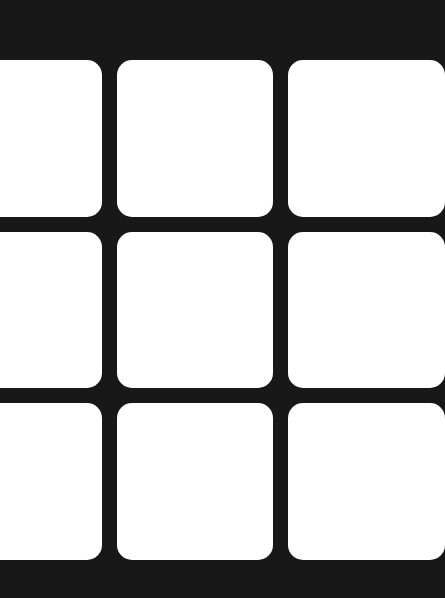
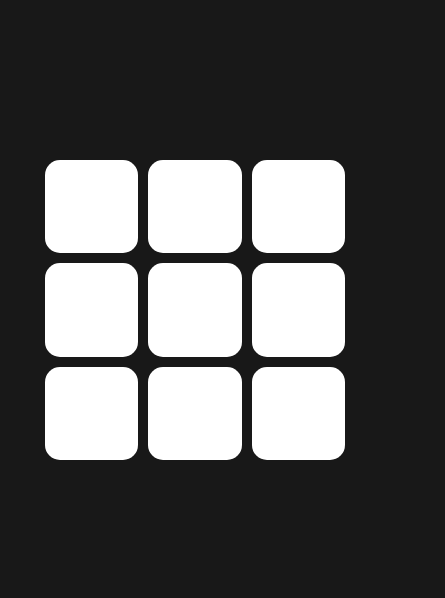
Before and after one commit to VladimirrAndreevich/tic-tac-toe, a plain HTML site: page index.html in a window 390 px wide. Shown: the part 112-710 px from the top of the page, 445 px wide, since content can reach past the window. Drawn offline with Linux system fonts and the light colour scheme.

Commit message:
add adaptive

```diff
--- a/css/style.css
+++ b/css/style.css
@@ -195,3 +195,22 @@
   color: black;
   background-color: white;
 }
+
+@media (max-width: 600px) {
+  .game {
+    --size: 400px;
+    --gap: 10px;
+  }
+}
+@media (max-width: 600px) {
+  .game {
+    --size: 300px;
+    --gap: 10px;
+  }
+}
+@media (max-width: 300px) {
+  .game {
+    --size: 250px;
+    --gap: 10px;
+  }
+}
```
